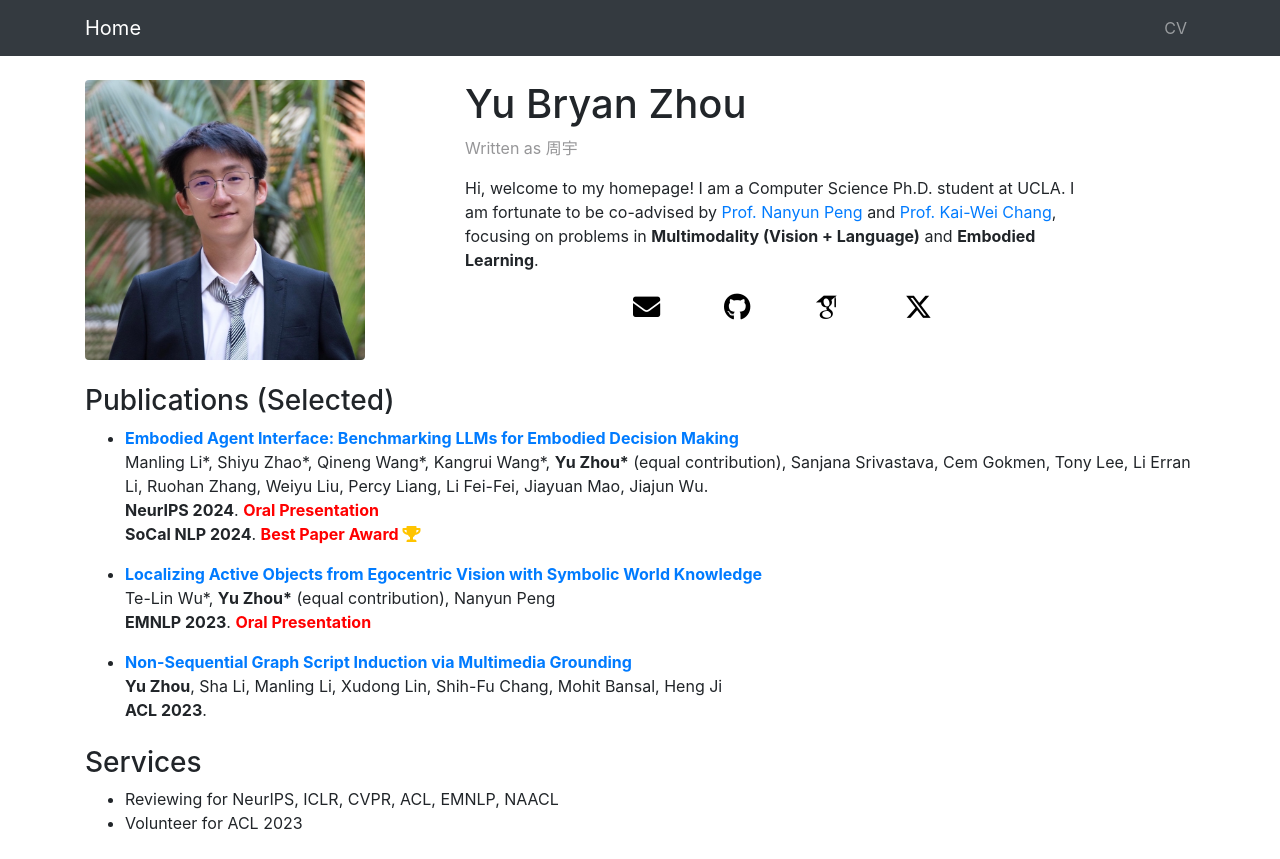
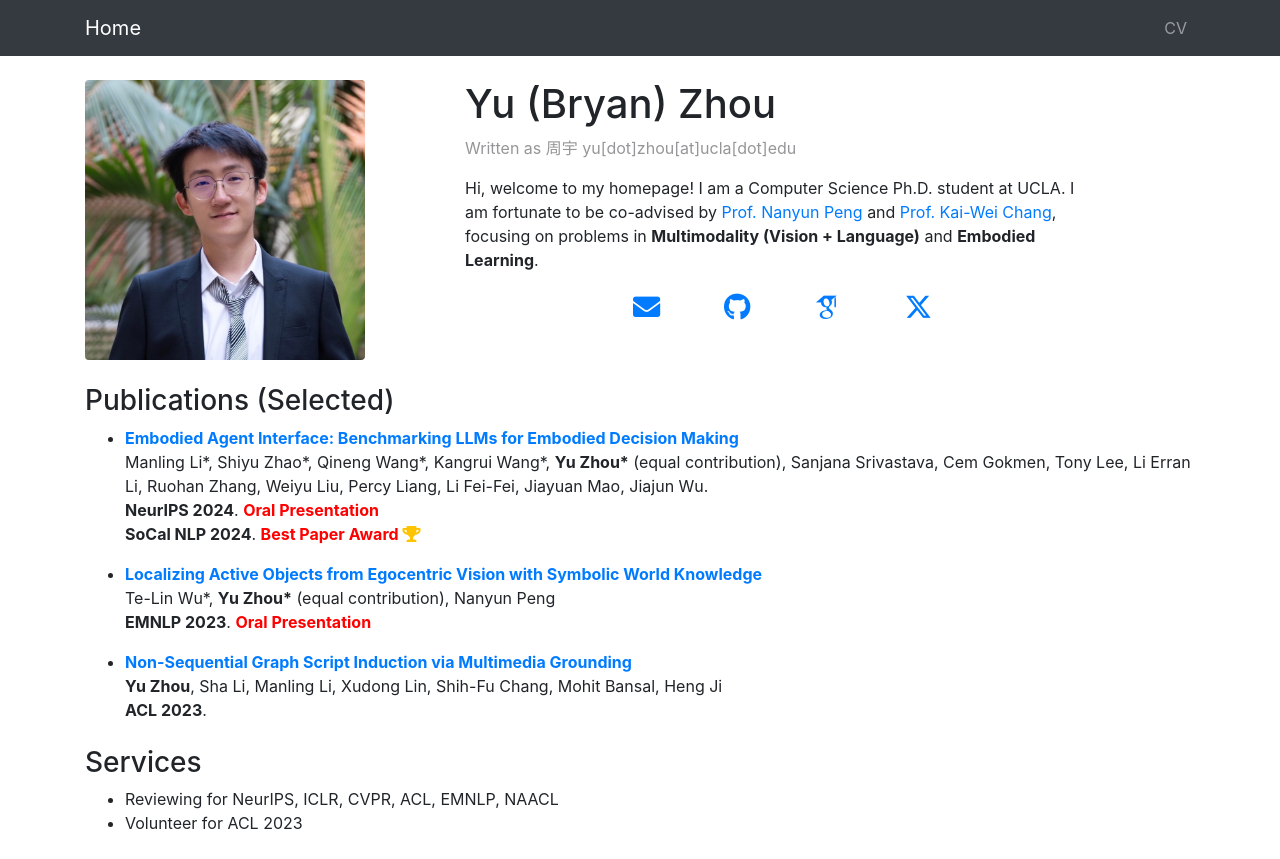
Before and after one commit to yu-bryan-zhou/yu-bryan-zhou.github.io, a website: page index.html in a window 1280 px wide. Drawn offline with Linux system fonts and the light colour scheme; files whose address does not match are found by name.

Commit message:
updated email and icon color

```diff
--- a/index.html
+++ b/index.html
@@ -38,7 +38,7 @@
     }
 
     .contact-icons a i {
-      color: black; /* Change icon color to black */
+      color: rgb(2, 123, 255); /* Change icon color to Blue */
     }
 
     /* Added CSS for the trophy icon */
@@ -87,8 +87,8 @@
       </div>
       <!-- /.col-lg-4 -->
       <div class="col-lg-7">
-        <h1>Yu Bryan Zhou</h1>
-        <p><span style="color:#969698">Written as 周宇</span></p>
+        <h1>Yu (Bryan) Zhou</h1>
+        <p><span style="color:#969698">Written as 周宇        yu[dot]zhou[at]ucla[dot]edu</span></p>
         <p class="m-0">
           Hi, welcome to my homepage! I am a Computer Science Ph.D. student at UCLA. I am fortunate to be co-advised by <span
             style="color:#4169E1"><a href="https://violetpeng.github.io/">Prof. Nanyun Peng</a></span> and <span
```
